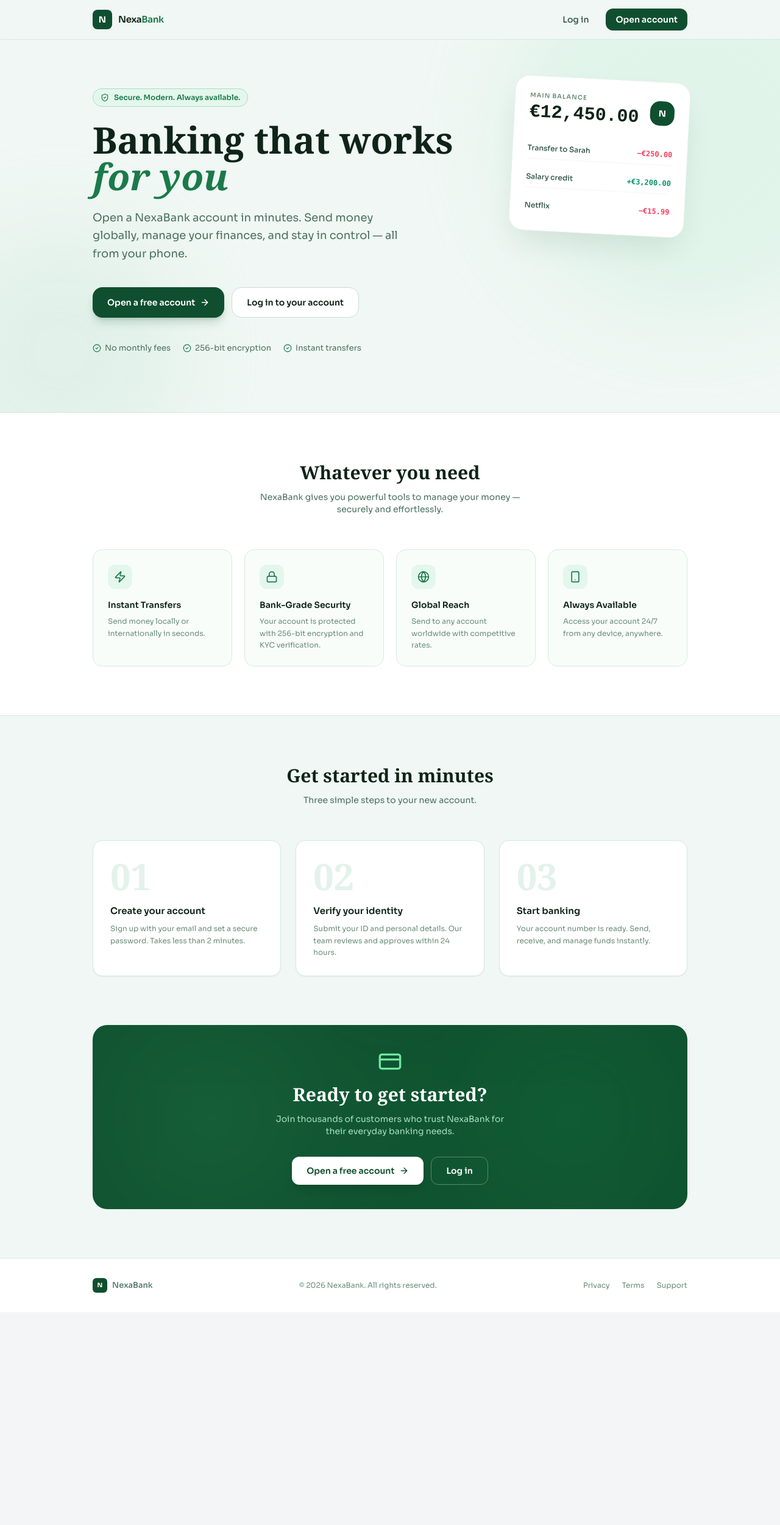
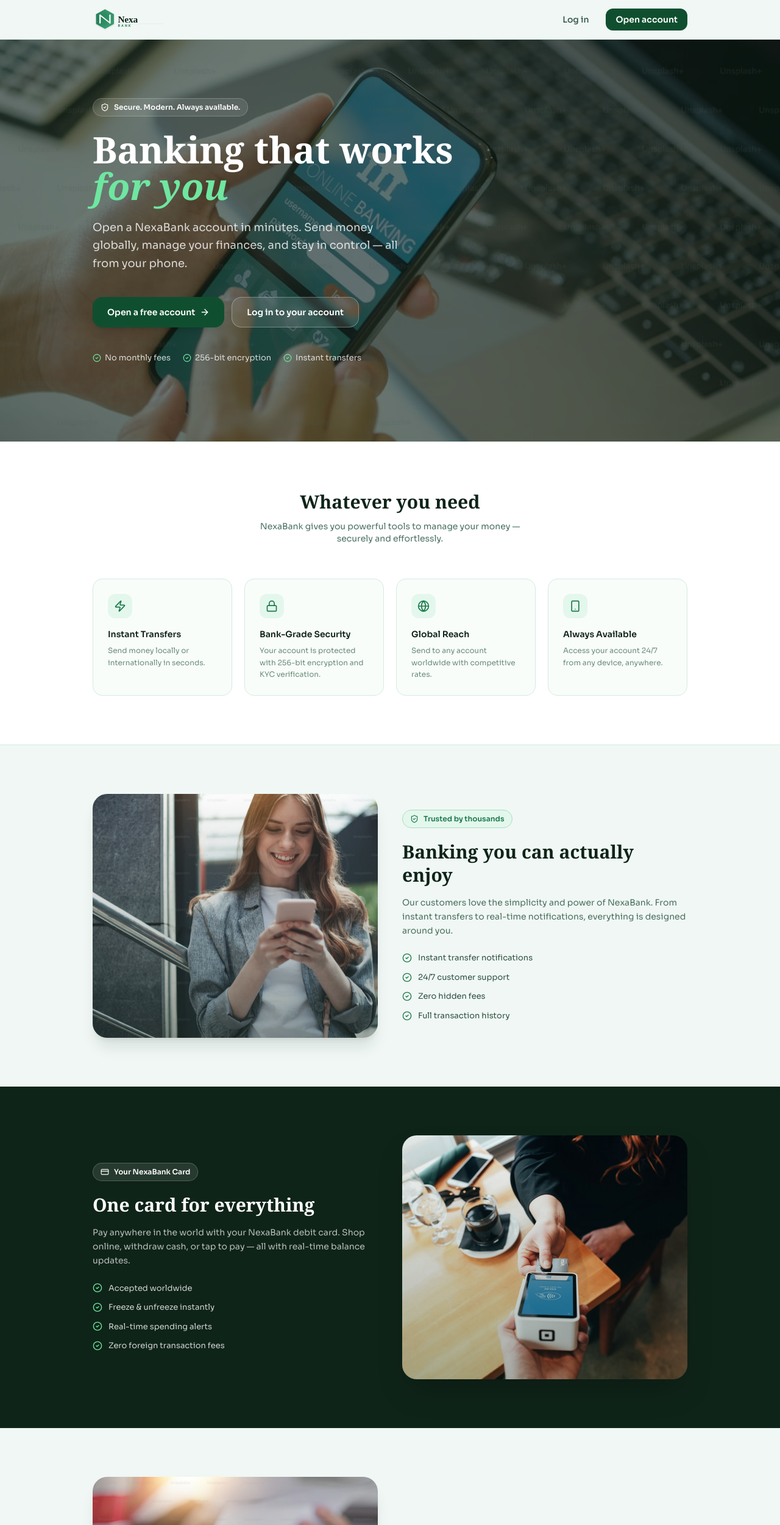
Before and after one commit to hvriza39-rgb/Online-banking, a Next.js app: page / in a window 1280 px wide. Shown: the top 2501 px of the page at 61% size. Before the commit the page ends 2152 px from the top, so only its background shows below. Built offline with nearby package versions, Linux system fonts and the light colour scheme.

Commit message:
Update page.tsx

```diff
--- a/src/app/page.tsx
+++ b/src/app/page.tsx
@@ -1,4 +1,5 @@
 import Link from "next/link";
+import Image from "next/image";
 import {
   ShieldCheck,
   Zap,
@@ -17,13 +18,8 @@ export default function HomePage() {
       {/* ── Nav ── */}
       <nav className="sticky top-0 z-50 bg-[#f0f7f4]/80 backdrop-blur-md border-b border-[#d4ebe0]">
         <div className="max-w-5xl mx-auto px-6 h-16 flex items-center justify-between">
-          <div className="flex items-center gap-2.5">
-            <div className="w-8 h-8 rounded-lg bg-[#0f4f2f] flex items-center justify-center">
-              <span className="text-white font-bold text-sm">N</span>
-            </div>
-            <span className="text-[#0f2419] font-semibold text-[15px] tracking-tight">
-              Nexa<span className="text-[#1a7a4a]">Bank</span>
-            </span>
+          <div className="flex items-center">
+            <Image src="/nexabank-logo.svg" alt="NexaBank" width={130} height={36} />
           </div>
           <div className="flex items-center gap-3">
             <Link
@@ -43,28 +39,36 @@ export default function HomePage() {
       </nav>
 
       {/* ── Hero ── */}
-      <section className="relative overflow-hidden">
-        {/* Background blobs */}
-        <div className="absolute top-0 right-0 w-[600px] h-[600px] rounded-full bg-[#c8f0da]/40 blur-3xl -translate-y-1/4 translate-x-1/4 pointer-events-none" />
-        <div className="absolute bottom-0 left-0 w-[400px] h-[400px] rounded-full bg-[#d4ebe0]/50 blur-3xl translate-y-1/4 -translate-x-1/4 pointer-events-none" />
+      <section className="relative overflow-hidden min-h-[600px]">
+        {/* Hero background image */}
+        <div className="absolute inset-0">
+          <Image
+            src="/hero.jpg"
+            alt="Banking hero"
+            fill
+            className="object-cover object-center"
+            priority
+          />
+          <div className="absolute inset-0 bg-[#0f2419]/60" />
+        </div>
 
-        <div className="relative max-w-5xl mx-auto px-6 pt-20 pb-24">
+        <div className="relative max-w-5xl mx-auto px-6 pt-24 pb-32">
           <div className="max-w-2xl">
             {/* Badge */}
-            <div className="inline-flex items-center gap-2 bg-[#e4f7ed] border border-[#a8dfc0] text-[#1a7a4a] text-xs font-semibold px-3 py-1.5 rounded-full mb-6">
+            <div className="inline-flex items-center gap-2 bg-white/10 border border-white/20 text-white text-xs font-semibold px-3 py-1.5 rounded-full mb-6 backdrop-blur-sm">
               <ShieldCheck className="w-3.5 h-3.5" />
               Secure. Modern. Always available.
             </div>
 
             <h1
-              className="text-5xl lg:text-6xl font-bold text-[#0f2419] leading-[1.1] mb-6"
+              className="text-5xl lg:text-6xl font-bold text-white leading-[1.1] mb-6"
               style={{ fontFamily: "'Playfair Display', Georgia, serif" }}
             >
               Banking that works{" "}
-              <span className="text-[#1a7a4a] italic">for you</span>
+              <span className="text-[#6ee7a0] italic">for you</span>
             </h1>
 
-            <p className="text-[#4a7060] text-lg leading-relaxed mb-10 max-w-lg">
+            <p className="text-white/80 text-lg leading-relaxed mb-10 max-w-lg">
               Open a NexaBank account in minutes. Send money globally, manage your
               finances, and stay in control — all from your phone.
             </p>
@@ -72,14 +76,14 @@ export default function HomePage() {
             <div className="flex flex-wrap gap-3">
               <Link
                 href="/register"
-                className="inline-flex items-center gap-2 bg-[#0f4f2f] hover:bg-[#0a3d24] text-white font-semibold px-6 py-3.5 rounded-2xl transition-all shadow-lg shadow-[#0f4f2f]/20 text-sm"
+                className="inline-flex items-center gap-2 bg-[#0f4f2f] hover:bg-[#0a3d24] text-white font-semibold px-6 py-3.5 rounded-2xl transition-all shadow-lg text-sm"
               >
                 Open a free account
                 <ArrowRight className="w-4 h-4" />
               </Link>
               <Link
                 href="/login"
-                className="inline-flex items-center gap-2 bg-white hover:bg-[#f5faf7] text-[#0f2419] font-semibold px-6 py-3.5 rounded-2xl border border-[#c8dfd5] transition-all text-sm"
+                className="inline-flex items-center gap-2 bg-white/10 hover:bg-white/20 backdrop-blur-sm text-white font-semibold px-6 py-3.5 rounded-2xl border border-white/30 transition-all text-sm"
               >
                 Log in to your account
               </Link>
@@ -92,38 +96,11 @@ export default function HomePage() {
                 "256-bit encryption",
                 "Instant transfers",
               ].map((item) => (
-                <div key={item} className="flex items-center gap-1.5 text-[13px] text-[#4a7060]">
-                  <CheckCircle2 className="w-3.5 h-3.5 text-[#1a7a4a]" />
+                <div key={item} className="flex items-center gap-1.5 text-[13px] text-white/80">
+                  <CheckCircle2 className="w-3.5 h-3.5 text-[#6ee7a0]" />
                   {item}
                 </div>
               ))}
-            </div>
-          </div>
-
-          {/* Floating card mockup */}
-          <div className="absolute right-6 top-16 hidden lg:block">
-            <div className="w-72 bg-white rounded-3xl shadow-2xl shadow-[#0f2419]/10 border border-[#e4f2ec] p-6 rotate-3 hover:rotate-0 transition-transform duration-500">
-              <div className="flex items-center justify-between mb-6">
-                <div>
-                  <p className="text-[10px] font-semibold text-[#6a8c7a] uppercase tracking-widest">Main Balance</p>
-                  <p className="text-3xl font-bold text-[#0f2419] mt-0.5" style={{ fontFamily: "monospace" }}>€12,450.00</p>
-                </div>
-                <div className="w-10 h-10 rounded-2xl bg-[#0f4f2f] flex items-center justify-center">
-                  <span className="text-white font-bold text-sm">N</span>
-                </div>
-              </div>
-              <div className="space-y-3">
-                {[
-                  { label: "Transfer to Sarah", amount: "−€250.00", color: "text-rose-500" },
-                  { label: "Salary credit",     amount: "+€3,200.00", color: "text-emerald-600" },
-                  { label: "Netflix",           amount: "−€15.99",  color: "text-rose-500" },
-                ].map((t) => (
-                  <div key={t.label} className="flex items-center justify-between py-2 border-b border-[#f0f7f4] last:border-0">
-                    <p className="text-[12px] text-[#2d5042] font-medium">{t.label}</p>
-                    <p className={`text-[12px] font-semibold font-mono ${t.color}`}>{t.amount}</p>
-                  </div>
-                ))}
-              </div>
             </div>
           </div>
         </div>
@@ -146,26 +123,10 @@ export default function HomePage() {
 
           <div className="grid grid-cols-1 sm:grid-cols-2 lg:grid-cols-4 gap-5">
             {[
-              {
-                icon: Zap,
-                title: "Instant Transfers",
-                desc: "Send money locally or internationally in seconds.",
-              },
-              {
-                icon: Lock,
-                title: "Bank-Grade Security",
-                desc: "Your account is protected with 256-bit encryption and KYC verification.",
-              },
-              {
-                icon: Globe,
-                title: "Global Reach",
-                desc: "Send to any account worldwide with competitive rates.",
-              },
-              {
-                icon: Smartphone,
-                title: "Always Available",
-                desc: "Access your account 24/7 from any device, anywhere.",
-              },
+              { icon: Zap,        title: "Instant Transfers", desc: "Send money locally or internationally in seconds." },
+              { icon: Lock,       title: "Bank-Grade Security", desc: "Your account is protected with 256-bit encryption and KYC verification." },
+              { icon: Globe,      title: "Global Reach", desc: "Send to any account worldwide with competitive rates." },
+              { icon: Smartphone, title: "Always Available", desc: "Access your account 24/7 from any device, anywhere." },
             ].map(({ icon: Icon, title, desc }) => (
               <div
                 key={title}
@@ -182,8 +143,134 @@ export default function HomePage() {
         </div>
       </section>
 
+      {/* ── Customer section ── */}
+      <section className="max-w-5xl mx-auto px-6 py-20">
+        <div className="grid grid-cols-1 lg:grid-cols-2 gap-10 items-center">
+          <div className="relative h-[400px] rounded-3xl overflow-hidden shadow-xl shadow-[#0f2419]/10">
+            <Image
+              src="/customer.jpg"
+              alt="Happy NexaBank customer"
+              fill
+              className="object-cover object-center"
+            />
+            <div className="absolute inset-0 bg-gradient-to-t from-[#0f2419]/40 to-transparent" />
+          </div>
+          <div>
+            <div className="inline-flex items-center gap-2 bg-[#e4f7ed] border border-[#a8dfc0] text-[#1a7a4a] text-xs font-semibold px-3 py-1.5 rounded-full mb-5">
+              <ShieldCheck className="w-3.5 h-3.5" />
+              Trusted by thousands
+            </div>
+            <h2
+              className="text-3xl font-bold text-[#0f2419] mb-4 leading-tight"
+              style={{ fontFamily: "'Playfair Display', Georgia, serif" }}
+            >
+              Banking you can actually enjoy
+            </h2>
+            <p className="text-[#4a7060] text-sm leading-relaxed mb-6">
+              Our customers love the simplicity and power of NexaBank. From instant transfers to real-time notifications, everything is designed around you.
+            </p>
+            <div className="space-y-3">
+              {[
+                "Instant transfer notifications",
+                "24/7 customer support",
+                "Zero hidden fees",
+                "Full transaction history",
+              ].map((item) => (
+                <div key={item} className="flex items-center gap-2.5 text-[13px] text-[#2d5042]">
+                  <CheckCircle2 className="w-4 h-4 text-[#1a7a4a] flex-shrink-0" />
+                  {item}
+                </div>
+              ))}
+            </div>
+          </div>
+        </div>
+      </section>
+
+      {/* ── Card section ── */}
+      <section className="bg-[#0f2419]">
+        <div className="max-w-5xl mx-auto px-6 py-20">
+          <div className="grid grid-cols-1 lg:grid-cols-2 gap-10 items-center">
+            <div>
+              <div className="inline-flex items-center gap-2 bg-white/10 border border-white/20 text-white text-xs font-semibold px-3 py-1.5 rounded-full mb-5">
+                <CreditCard className="w-3.5 h-3.5" />
+                Your NexaBank Card
+              </div>
+              <h2
+                className="text-3xl font-bold text-white mb-4 leading-tight"
+                style={{ fontFamily: "'Playfair Display', Georgia, serif" }}
+              >
+                One card for everything
+              </h2>
+              <p className="text-white/70 text-sm leading-relaxed mb-6">
+                Pay anywhere in the world with your NexaBank debit card. Shop online, withdraw cash, or tap to pay — all with real-time balance updates.
+              </p>
+              <div className="space-y-3">
+                {[
+                  "Accepted worldwide",
+                  "Freeze & unfreeze instantly",
+                  "Real-time spending alerts",
+                  "Zero foreign transaction fees",
+                ].map((item) => (
+                  <div key={item} className="flex items-center gap-2.5 text-[13px] text-white/80">
+                    <CheckCircle2 className="w-4 h-4 text-[#6ee7a0] flex-shrink-0" />
+                    {item}
+                  </div>
+                ))}
+              </div>
+            </div>
+            <div className="relative h-[400px] rounded-3xl overflow-hidden shadow-2xl">
+              <Image
+                src="/card.jpg"
+                alt="NexaBank card"
+                fill
+                className="object-cover object-center"
+              />
+              <div className="absolute inset-0 bg-gradient-to-t from-[#0f2419]/30 to-transparent" />
+            </div>
+          </div>
+        </div>
+      </section>
+
+      {/* ── Retirement / savings section ── */}
+      <section className="max-w-5xl mx-auto px-6 py-20">
+        <div className="grid grid-cols-1 lg:grid-cols-2 gap-10 items-center">
+          <div className="relative h-[400px] rounded-3xl overflow-hidden shadow-xl shadow-[#0f2419]/10 order-2 lg:order-1">
+            <Image
+              src="/retirement.jpg"
+              alt="Plan for your future"
+              fill
+              className="object-cover object-center"
+            />
+            <div className="absolute inset-0 bg-gradient-to-t from-[#0f2419]/40 to-transparent" />
+          </div>
+          <div className="order-1 lg:order-2">
+            <div className="inline-flex items-center gap-2 bg-[#e4f7ed] border border-[#a8dfc0] text-[#1a7a4a] text-xs font-semibold px-3 py-1.5 rounded-full mb-5">
+              <Globe className="w-3.5 h-3.5" />
+              Plan your future
+            </div>
+            <h2
+              className="text-3xl font-bold text-[#0f2419] mb-4 leading-tight"
+              style={{ fontFamily: "'Playfair Display', Georgia, serif" }}
+            >
+              Save for what matters most
+            </h2>
+            <p className="text-[#4a7060] text-sm leading-relaxed mb-6">
+              Whether you're saving for retirement, a home, or your children's future — NexaBank gives you the tools to get there.
+            </p>
+            <Link
+              href="/register"
+              className="inline-flex items-center gap-2 bg-[#0f4f2f] hover:bg-[#0a3d24] text-white font-semibold px-6 py-3 rounded-xl transition-all text-sm shadow-md"
+            >
+              Start saving today
+              <ArrowRight className="w-4 h-4" />
+            </Link>
+          </div>
+        </div>
+      </section>
+
       {/* ── How it works ── */}
-      <section className="max-w-5xl mx-auto px-6 py-20">
+      <section className="bg-white border-y border-[#d4ebe0]">
+        <div className="max-w-5xl mx-auto px-6 py-20">
           <div className="text-center mb-14">
             <h2
               className="text-3xl font-bold text-[#0f2419] mb-3"
@@ -196,23 +283,11 @@ export default function HomePage() {
 
           <div className="grid grid-cols-1 md:grid-cols-3 gap-6">
             {[
-            {
-              step: "01",
-              title: "Create your account",
-              desc: "Sign up with your email and set a secure password. Takes less than 2 minutes.",
-            },
-            {
-              step: "02",
-              title: "Verify your identity",
-              desc: "Submit your ID and personal details. Our team reviews and approves within 24 hours.",
-            },
-            {
-              step: "03",
-              title: "Start banking",
-              desc: "Your account number is ready. Send, receive, and manage funds instantly.",
-            },
+              { step: "01", title: "Create your account", desc: "Sign up with your email and set a secure password. Takes less than 2 minutes." },
+              { step: "02", title: "Verify your identity", desc: "Submit your ID and personal details. Our team reviews and approves within 24 hours." },
+              { step: "03", title: "Start banking", desc: "Your account number is ready. Send, receive, and manage funds instantly." },
             ].map(({ step, title, desc }) => (
-            <div key={step} className="relative p-7 rounded-2xl bg-white border border-[#d4ebe0] shadow-sm">
+              <div key={step} className="relative p-7 rounded-2xl bg-[#f9fdfa] border border-[#d4ebe0] shadow-sm">
                 <span
                   className="block text-6xl font-bold text-[#e4f2ec] mb-4 leading-none"
                   style={{ fontFamily: "'Playfair Display', Georgia, serif" }}
@@ -224,10 +299,11 @@ export default function HomePage() {
               </div>
             ))}
           </div>
+        </div>
       </section>
 
       {/* ── CTA Banner ── */}
-      <section className="max-w-5xl mx-auto px-6 pb-20">
+      <section className="max-w-5xl mx-auto px-6 py-20">
         <div className="relative overflow-hidden rounded-3xl bg-[#0f4f2f] p-10 text-center">
           <div className="absolute inset-0 opacity-10"
             style={{
@@ -267,11 +343,8 @@ export default function HomePage() {
       {/* ── Footer ── */}
       <footer className="border-t border-[#d4ebe0] bg-white">
         <div className="max-w-5xl mx-auto px-6 py-8 flex flex-col sm:flex-row items-center justify-between gap-4">
-          <div className="flex items-center gap-2">
-            <div className="w-6 h-6 rounded-md bg-[#0f4f2f] flex items-center justify-center">
-              <span className="text-white font-bold text-[10px]">N</span>
-            </div>
-            <span className="text-[13px] text-[#4a7060] font-medium">NexaBank</span>
+          <div className="flex items-center">
+            <Image src="/nexabank-logo.svg" alt="NexaBank" width={90} height={24} />
           </div>
           <p className="text-[12px] text-[#6a8c7a]">
             © {new Date().getFullYear()} NexaBank. All rights reserved.
```
Lines whose indentation alone changed are shown as unchanged.
